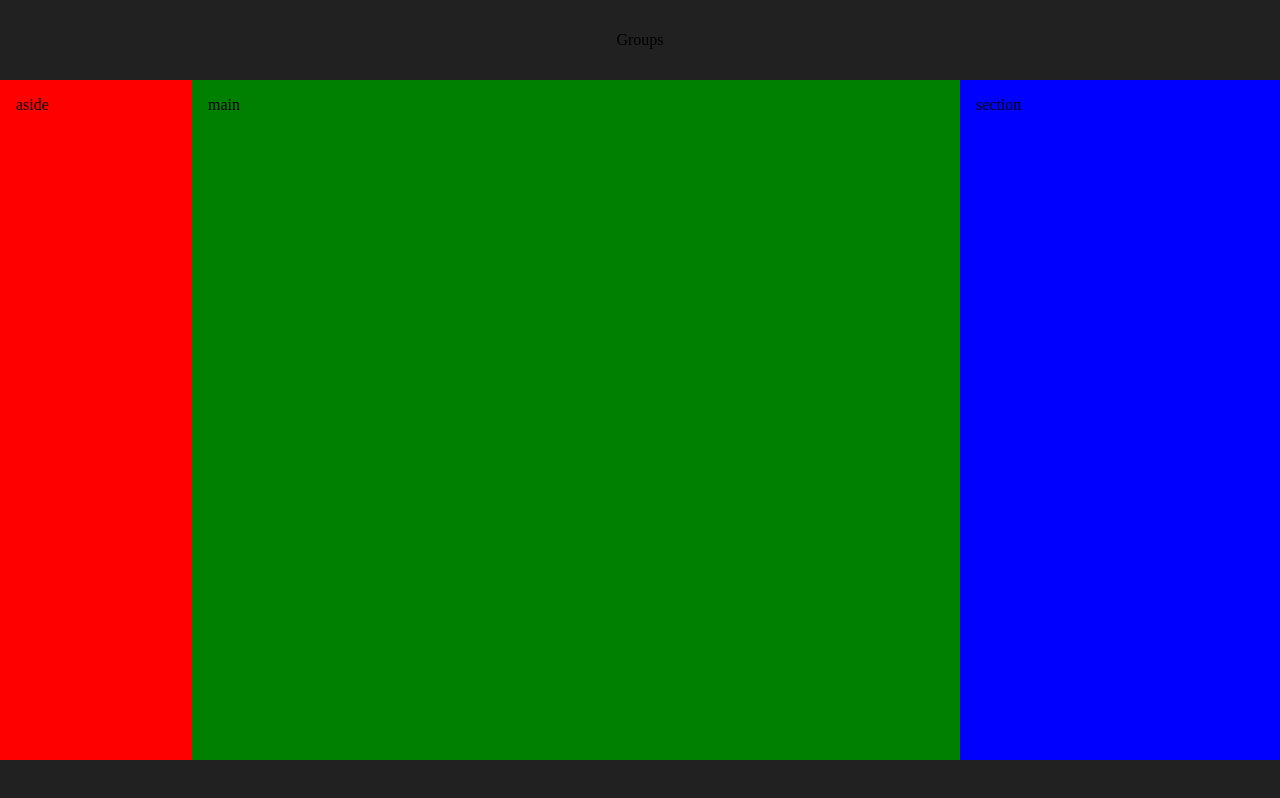
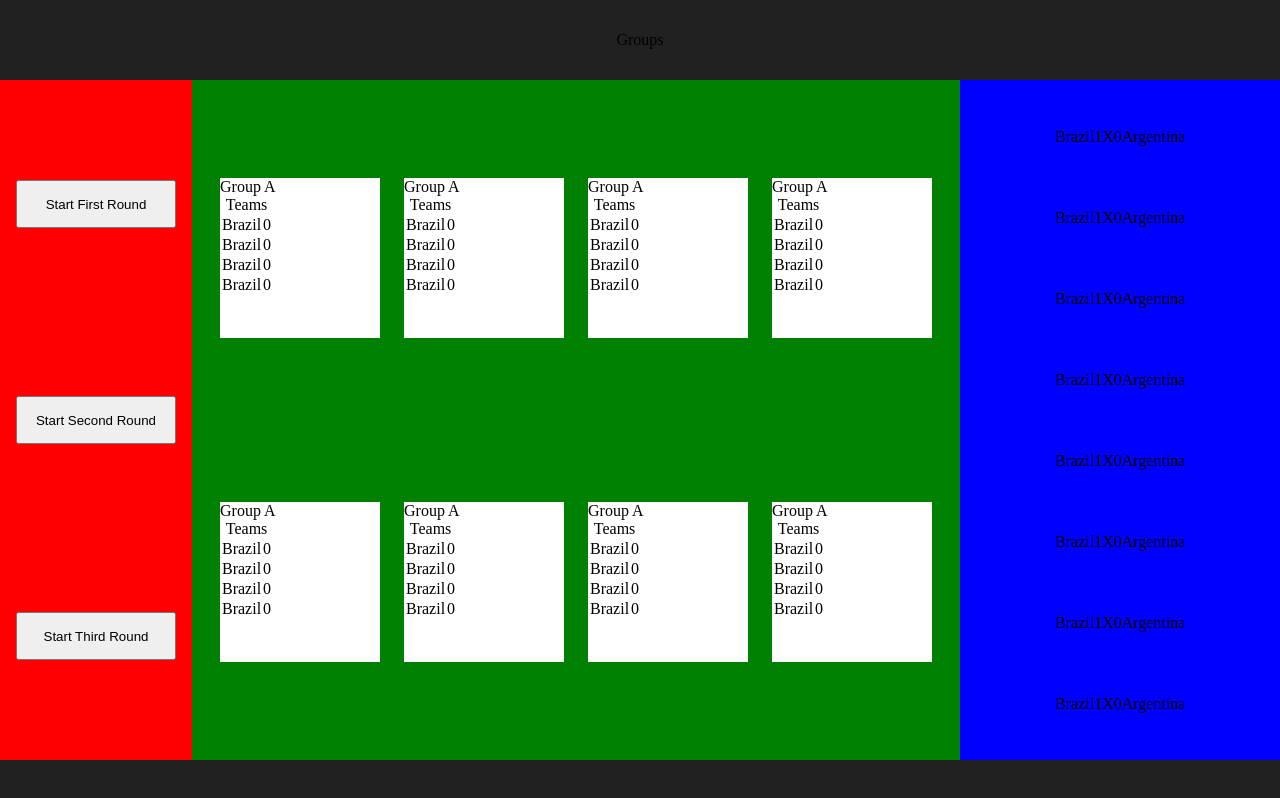
Before and after one commit to iagopedro/geopost-championship, a React (Vite) app: page /groups in a window 1280 px wide. Built offline with nearby package versions, Linux system fonts and the light colour scheme.

Commit message:
added components for groups page

```diff
--- /dev/null
+++ b/src/pages/Groups/components/Group.jsx
@@ -0,0 +1,16 @@
+import React from "react";
+import GroupTeam from "./GroupTeam";
+
+function Group({ team }) {
+  return (
+    <table>
+      <caption>Teams</caption>
+      <GroupTeam title={team.title} points={team.points}/>
+      <GroupTeam title={team.title} points={team.points}/>
+      <GroupTeam title={team.title} points={team.points}/>
+      <GroupTeam title={team.title} points={team.points}/>
+    </table>
+  );
+}
+
+export default Group;
--- /dev/null
+++ b/src/pages/Groups/components/GroupTeam.jsx
@@ -0,0 +1,12 @@
+import React from "react";
+
+function GroupTeam({ title, points }) {
+  return (
+    <tr>
+      <td>{title}</td>
+      <td>{points}</td>
+    </tr>
+  );
+}
+
+export default GroupTeam;
--- /dev/null
+++ b/src/pages/Groups/components/MatchResults.jsx
@@ -0,0 +1,15 @@
+import React from "react";
+
+function MatchResults({ resultTeamA, resultTeamB }) {
+  return (
+    <div>
+      <span>{resultTeamA.title}</span>
+      <span>{resultTeamA.goals}</span>
+      X
+      <span>{resultTeamB.goals}</span>
+      <span>{resultTeamB.title}</span>
+    </div>
+  );
+}
+
+export default MatchResults;
--- a/src/pages/Groups/index.jsx
+++ b/src/pages/Groups/index.jsx
@@ -1,25 +1,259 @@
 import React from "react";
+
+import Group from "./components/Group";
+import MatchResults from "./components/MatchResults";
 
 import "./styles.css"
 
 function Groups() {
   return (
     <div className="main-container">
+
       <header className="groups-header">
         <span>Groups</span>
       </header>
+
       <div className="groups-container">
+
         <aside className="match-buttons-box">
-          aside
+
+          <button className="first-matches-button">
+            Start First Round
+          </button>
+          <button className="second-matches-button">
+            Start Second Round
+          </button>
+          <button className="third-matches-button">
+            Start Third Round
+          </button>
+
         </aside>
 
         <main className="groups-list-box">
-          main
+
+          <div className="groups-list">
+
+            <div className="group-item">
+              <span className="group-title">Group A</span>
+                <Group
+                  team={
+                    {
+                      title: "Brazil",
+                      points: 0,
+                    }
+                  }
+                />
+            </div>
+
+            <div className="group-item">
+              <span className="group-title">Group A</span>
+              <Group
+                team={
+                  {
+                    title: "Brazil",
+                    points: 0,
+                  }
+                }
+              />
+            </div>
+
+            <div className="group-item">
+              <span className="group-title">Group A</span>
+              <Group
+                team={
+                  {
+                    title: "Brazil",
+                    points: 0,
+                  }
+                }
+              />
+            </div>
+
+            <div className="group-item">
+              <span className="group-title">Group A</span>
+              <Group
+                team={
+                  {
+                    title: "Brazil",
+                    points: 0,
+                  }
+                }
+              />
+            </div>
+
+          </div>
+
+
+
+          <div className="groups-list">
+
+            <div className="group-item">
+              <span className="group-title">Group A</span>
+              <Group
+                team={
+                  {
+                    title: "Brazil",
+                    points: 0,
+                  }
+                }
+              />
+            </div>
+
+            <div className="group-item">
+              <span className="group-title">Group A</span>
+              <Group
+                team={
+                  {
+                    title: "Brazil",
+                    points: 0,
+                  }
+                }
+              />
+            </div>
+
+            <div className="group-item">
+              <span className="group-title">Group A</span>
+              <Group
+                team={
+                  {
+                    title: "Brazil",
+                    points: 0,
+                  }
+                }
+              />
+            </div>
+
+            <div className="group-item">
+              <span className="group-title">Group A</span>
+              <Group
+                team={
+                  {
+                    title: "Brazil",
+                    points: 0,
+                  }
+                }
+              />
+            </div>
+
+          </div>
+
         </main>
 
         <section className="match-results-box">
-          section
+          <MatchResults
+            resultTeamA={
+              {
+                title: "Brazil",
+                goals: 1,
+              }
+            }
+            resultTeamB={
+              {
+                title: "Argentina",
+                goals: 0,
+              }
+            }
+          />
+          <MatchResults
+            resultTeamA={
+              {
+                title: "Brazil",
+                goals: 1,
+              }
+            }
+            resultTeamB={
+              {
+                title: "Argentina",
+                goals: 0,
+              }
+            }
+          />
+          <MatchResults
+            resultTeamA={
+              {
+                title: "Brazil",
+                goals: 1,
+              }
+            }
+            resultTeamB={
+              {
+                title: "Argentina",
+                goals: 0,
+              }
+            }
+          />
+          <MatchResults
+            resultTeamA={
+              {
+                title: "Brazil",
+                goals: 1,
+              }
+            }
+            resultTeamB={
+              {
+                title: "Argentina",
+                goals: 0,
+              }
+            }
+          />
+          <MatchResults
+            resultTeamA={
+              {
+                title: "Brazil",
+                goals: 1,
+              }
+            }
+            resultTeamB={
+              {
+                title: "Argentina",
+                goals: 0,
+              }
+            }
+          />
+          <MatchResults
+            resultTeamA={
+              {
+                title: "Brazil",
+                goals: 1,
+              }
+            }
+            resultTeamB={
+              {
+                title: "Argentina",
+                goals: 0,
+              }
+            }
+          />
+          <MatchResults
+            resultTeamA={
+              {
+                title: "Brazil",
+                goals: 1,
+              }
+            }
+            resultTeamB={
+              {
+                title: "Argentina",
+                goals: 0,
+              }
+            }
+          />
+          <MatchResults
+            resultTeamA={
+              {
+                title: "Brazil",
+                goals: 1,
+              }
+            }
+            resultTeamB={
+              {
+                title: "Argentina",
+                goals: 0,
+              }
+            }
+          />
         </section>
+
       </div>
     </div>
   )
--- a/src/pages/Groups/styles.css
+++ b/src/pages/Groups/styles.css
@@ -1,3 +1,5 @@
+/* Header */
+
 .groups-header {
   display: flex;
   align-items: center;
@@ -5,6 +7,10 @@
 
   height: 5rem;
 }
+
+
+
+/* Container */
 
 .groups-container {
   display: flex;
@@ -15,23 +21,79 @@
   height: 85%;
 }
 
+
+
+/* Match Buttons */
+
 .match-buttons-box {
   background-color: red;
   width: 15%;
   height: 100%;
   padding: 1rem;
+
+  display: flex;
+  flex-direction: column;
+  align-items: center;
+  justify-content: space-around;
 }
+
+.first-matches-button {
+  width: 10rem;
+  height: 3rem;
+}
+
+.second-matches-button {
+  width: 10rem;
+  height: 3rem;
+}
+
+.third-matches-button {
+  width: 10rem;
+  height: 3rem;
+}
+
+
+
+/* Groups List */
 
 .groups-list-box {
   background-color: green;
   width: 60%;
   height: 100%;
   padding: 1rem;
+
+  display: flex;
+  flex-direction: column;
+  align-items: center;
+  justify-content: space-around;
 }
+
+.groups-list {
+  width: 100%;
+
+  display: flex;
+  align-items: center;
+  justify-content: space-around;
+}
+
+.group-item {
+  background-color: white;
+  width: 10rem;
+  height: 10rem;
+}
+
+
+
+/* Match Results */
 
 .match-results-box {
   background-color: blue;
   width: 25%;
   height: 100%;
   padding: 1rem;
+
+  display: flex;
+  flex-direction: column;
+  align-items: center;
+  justify-content: space-around;
 }
```
